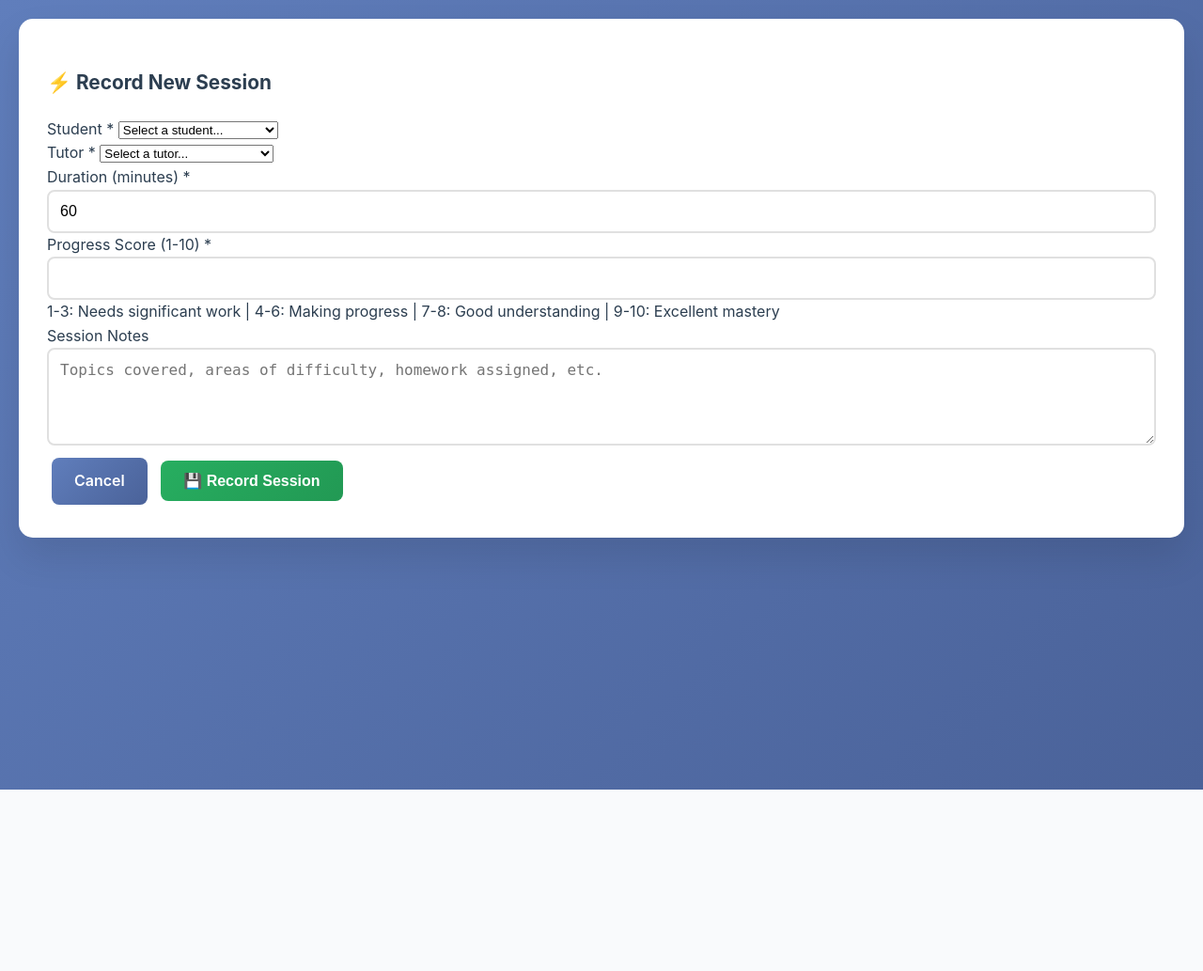
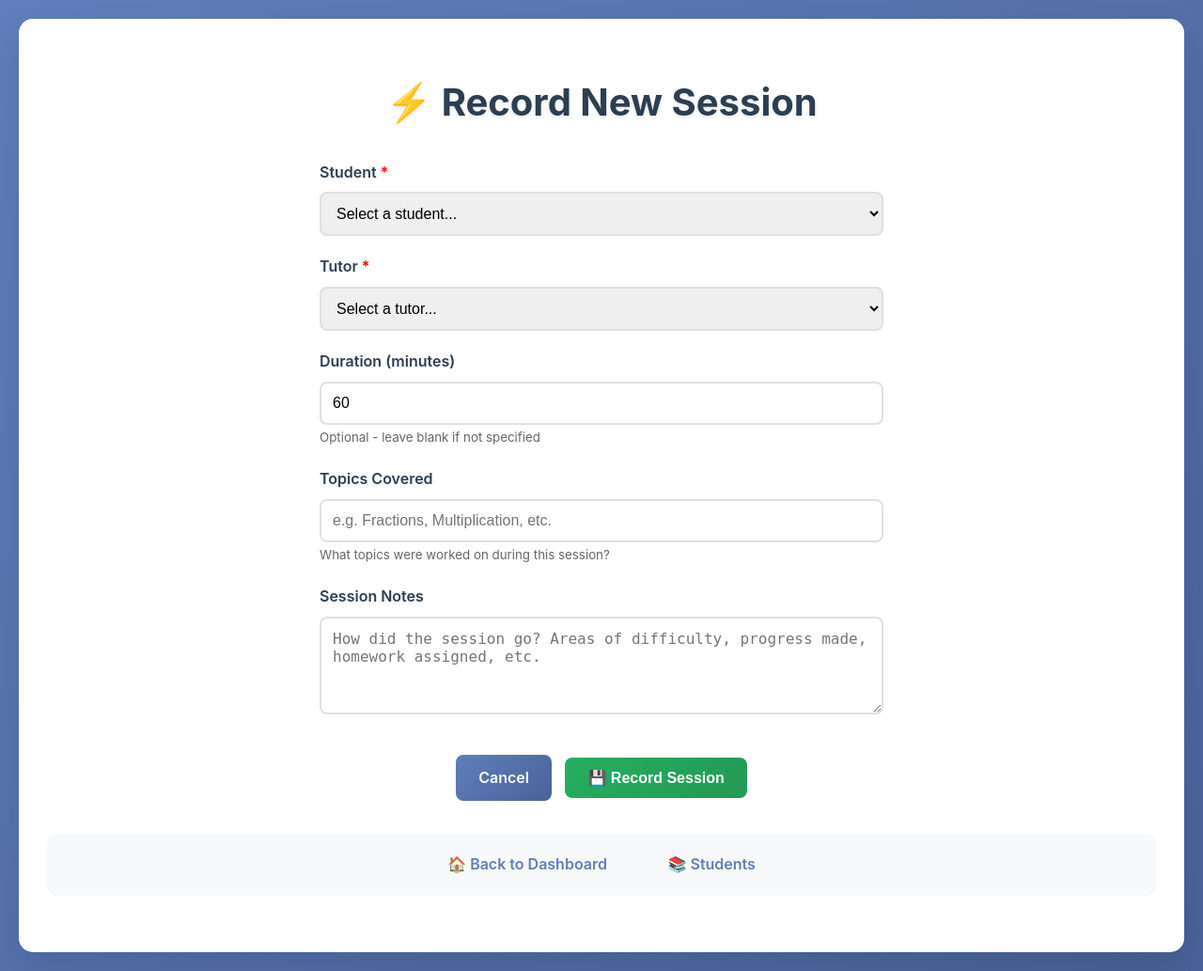
Before and after one commit to jjb023/TutorAI, a Flask app: template web/templates/session/entry.html in a window 1280 px wide. Shown: the whole page at 94% size. Before the commit the page ends 840 px from the top, so only its background shows below. Run offline with Flask 3, Linux system fonts and the light colour scheme; the template is opened without the code that fills it: most values are stand-ins (such as "Sample title", 1, 10 or a date in 2020).

Commit message:
Fixing session entrys

```diff
--- a/web/templates/session/entry.html
+++ b/web/templates/session/entry.html
@@ -1,19 +1,15 @@
 {% extends "base.html" %}
 
-{% block title %}Session Entry - AI Tutor System{% endblock %}
+{% block title %}Session Entry - Tutor AI{% endblock %}
 
 {% block content %}
-<div class="row justify-content-center">
-    <div class="col-md-8">
-        <div class="card">
-            <div class="card-header">
-                <h3>⚡ Record New Session</h3>
-            </div>
-            <div class="card-body">
+<div class="form-container">
+    <h1>⚡ Record New Session</h1>
+
     <form method="POST" action="{{ url_for('session.create_session') }}">
-                    <div class="mb-3">
-                        <label for="student_id" class="form-label">Student <span class="text-danger">*</span></label>
-                        <select class="form-select" id="student_id" name="student_id" required>
+        <div class="form-group">
+            <label for="student_id">Student <span style="color: red;">*</span></label>
+            <select id="student_id" name="student_id" class="form-control" required>
                 <option value="">Select a student...</option>
                 {% for student in students %}
                 <option value="{{ student.id }}" {% if selected_student_id == student.id %}selected{% endif %}>
@@ -23,67 +19,63 @@
             </select>
         </div>
 
-                    <div class="mb-3">
-                        <label for="tutor_id" class="form-label">Tutor <span class="text-danger">*</span></label>
-                        <select class="form-select" id="tutor_id" name="tutor_id" required>
+        <div class="form-group">
+            <label for="tutor_id">Tutor <span style="color: red;">*</span></label>
+            <select id="tutor_id" name="tutor_id" class="form-control" required>
                 <option value="">Select a tutor...</option>
                 {% for tutor in tutors %}
-                            <option value="{{ tutor.id }}">{{ tutor.name }} - {{ tutor.subject }}</option>
+                <option value="{{ tutor.id }}">{{ tutor.full_name }} ({{ tutor.username }})</option>
                 {% endfor %}
             </select>
         </div>
 
-                    <div class="row">
-                        <div class="col-md-6">
-                            <div class="mb-3">
-                                <label for="duration" class="form-label">Duration (minutes) <span class="text-danger">*</span></label>
-                                <input type="number" class="form-control" id="duration" name="duration"
-                                       min="15" max="180" value="60" required>
-                            </div>
-                        </div>
-                        <div class="col-md-6">
-                            <div class="mb-3">
-                                <label for="progress_score" class="form-label">Progress Score (1-10) <span class="text-danger">*</span></label>
-                                <input type="number" class="form-control" id="progress_score" name="progress_score"
-                                       min="1" max="10" required>
-                                <div class="form-text">
-                                    1-3: Needs significant work | 4-6: Making progress | 7-8: Good understanding | 9-10: Excellent mastery
-                                </div>
-                            </div>
-                        </div>
+        <div class="form-group">
+            <label for="duration_minutes">Duration (minutes)</label>
+            <input type="number" id="duration_minutes" name="duration_minutes" class="form-control"
+                   min="15" max="180" value="60" placeholder="e.g. 60">
+            <small style="color: #666;">Optional - leave blank if not specified</small>
         </div>
 
-                    <div class="mb-3">
-                        <label for="notes" class="form-label">Session Notes</label>
-                        <textarea class="form-control" id="notes" name="notes" rows="4"
-                                  placeholder="Topics covered, areas of difficulty, homework assigned, etc."></textarea>
+        <div class="form-group">
+            <label for="topics_covered">Topics Covered</label>
+            <input type="text" id="topics_covered" name="topics_covered" class="form-control"
+                   placeholder="e.g. Fractions, Multiplication, etc.">
+            <small style="color: #666;">What topics were worked on during this session?</small>
         </div>
 
-                    <div class="d-grid gap-2 d-md-flex justify-content-md-end">
-                        <a href="{{ url_for('main.dashboard') }}" class="btn btn-secondary me-md-2">Cancel</a>
+        <div class="form-group">
+            <label for="notes">Session Notes</label>
+            <textarea id="notes" name="notes" class="form-control" rows="4"
+                      placeholder="How did the session go? Areas of difficulty, progress made, homework assigned, etc."></textarea>
+        </div>
+
+        <div style="text-align: center; margin: 30px 0;">
+            <a href="{{ url_for('main.dashboard') }}" class="btn">Cancel</a>
             <button type="submit" class="btn btn-success">💾 Record Session</button>
         </div>
     </form>
 </div>
-        </div>
-    </div>
-</div>
 
 {% if not students %}
-<div class="alert alert-warning mt-4" role="alert">
-    <h5 class="alert-heading">No students found!</h5>
+<div class="welcome-message" style="background: #fff3cd; border-left: 4px solid #ffc107;">
+    <h3>No students found!</h3>
     <p>You need to add students before you can record sessions.</p>
-    <hr>
-    <a href="{{ url_for('student.add_student') }}" class="btn btn-primary">Add First Student</a>
+    <a href="{{ url_for('student.add_student') }}" class="btn btn-success">Add First Student</a>
 </div>
 {% endif %}
 
 {% if not tutors %}
-<div class="alert alert-warning mt-4" role="alert">
-    <h5 class="alert-heading">No tutors found!</h5>
+<div class="welcome-message" style="background: #fff3cd; border-left: 4px solid #ffc107;">
+    <h3>No tutors found!</h3>
     <p>You need to add tutors before you can record sessions.</p>
-    <hr>
-    <a href="{{ url_for('tutor.add_tutor') }}" class="btn btn-primary">Add First Tutor</a>
+    {% if current_user.username == 'admin' %}
+    <a href="{{ url_for('tutor.add_tutor') }}" class="btn btn-success">Add First Tutor</a>
+    {% endif %}
 </div>
 {% endif %}
+
+<div class="nav-links">
+    <a href="{{ url_for('main.dashboard') }}">🏠 Back to Dashboard</a>
+    <a href="{{ url_for('student.list_students') }}">📚 Students</a>
+</div>
 {% endblock %}
```
Also changed, not shown: web/session/routes.py (+12 -11 lines), web/session/services.py (+24 -12 lines). Lines whose indentation alone changed are shown as unchanged.
